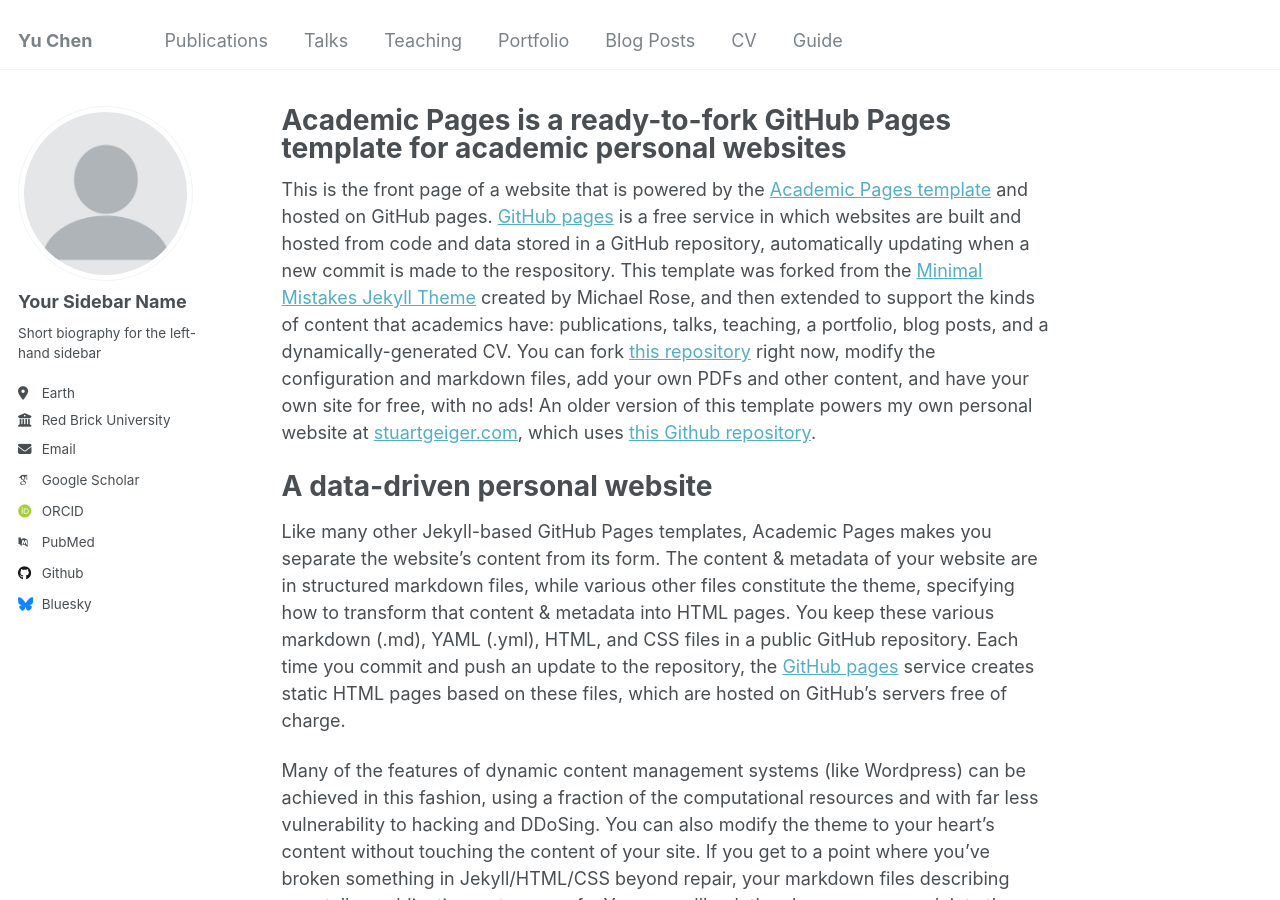
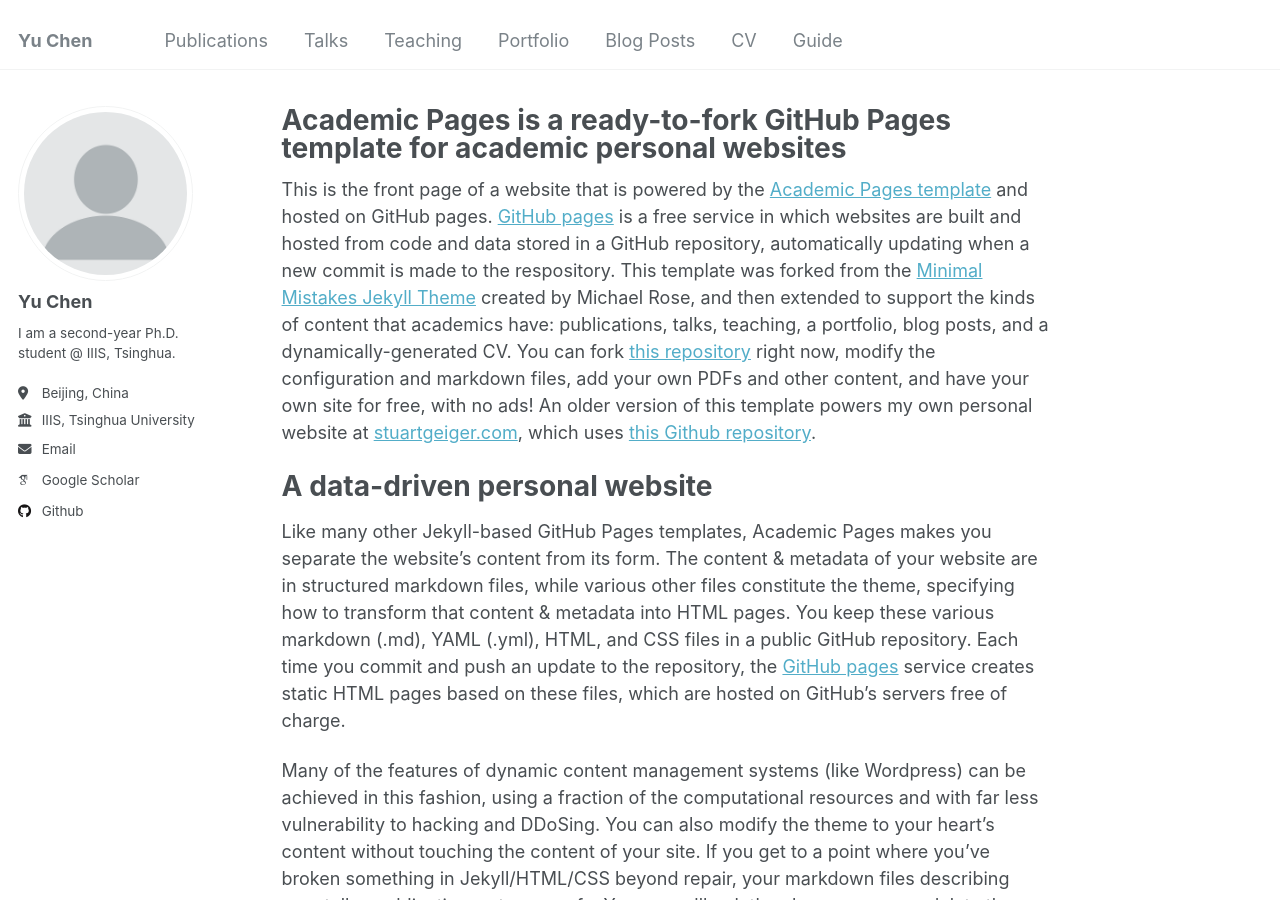
Before and after one commit to custyhs/custyhs.github.io, a Jekyll site: the page built from _pages/about.md, in a window 1280 px wide and 900 px high. Built offline with Jekyll 4.4.1, drawn with Linux system fonts in a browser that asks for light colours; some web fonts are replaced.

```diff
--- a/_config.yml
+++ b/_config.yml
@@ -11,7 +11,7 @@ locale                   : "en-US"
 title                    : "Yu Chen"
 title_separator          : "-"
 name                     : &name "Yu Chen"
-description              : &description "personal description"
+description              : &description "I am a second-year Ph.D. student @ IIIS, Tsinghua."
 url                      : https://custyhs.github.io # the base hostname & protocol for your site e.g. "https://mmistakes.github.io"
 baseurl                  : "" # the subpath of your site, e.g. "/blog"
 repository               : "custyhs/custyhs.github.io"
@@ -22,33 +22,33 @@ repository               : "custyhs/custyhs.github.io"
 author:
   # Biographic information
   avatar           : "profile.png"
-  name             : "Your Sidebar Name"
+  name             : "Yu Chen"
   pronouns         : # example: "she/her"
-  bio              : "Short biography for the left-hand sidebar"
-  location         : "Earth"
-  employer         : "Red Brick University"
+  bio              : "I am a second-year Ph.D. student @ IIIS, Tsinghua."
+  location         : "Beijing, China"
+  employer         : "IIIS, Tsinghua University"
   uri              : # URL
-  email            : "none@example.org"
+  email            : "chenyu23@mails.tsinghua.edu.cn"
 
   # Academic websites
   arxiv            : # URL - Update with the correct link to your profile
-  googlescholar    : "https://scholar.google.com/citations?user=PS_CX0AAAAAJ"
+  googlescholar    : "https://scholar.google.com/citations?user=rJ6Ipa0AAAAJ&hl=en"
   impactstory      : # URL
-  orcid            : "http://orcid.org/yourorcidurl"
+  orcid            : # "http://orcid.org/yourorcidurl"
   semantic         : # URL
-  pubmed           : "https://www.ncbi.nlm.nih.gov/pubmed/?term=john+snow"
+  pubmed           : # "https://www.ncbi.nlm.nih.gov/pubmed/?term=john+snow"
   researchgate     : # URL
 
   # Repositories and software development
   bitbucket        : # Username - Update with your username on the site
   codepen          : # Username
   dribbble         : # Username
-  github           : "academicpages"
+  github           : "custyhs"
   kaggle           : # Username
   stackoverflow    : # User number or user number and name (i.e., use "1" or "1/jeff-atwood")
 
   # Social media
-  bluesky          : "bsky.app" # Replace this with you Bluesky username
+  bluesky          : # "bsky.app" # Replace this with you Bluesky username
   facebook         : # Username
   flickr           : # Username
   foursquare       : # Username
```
